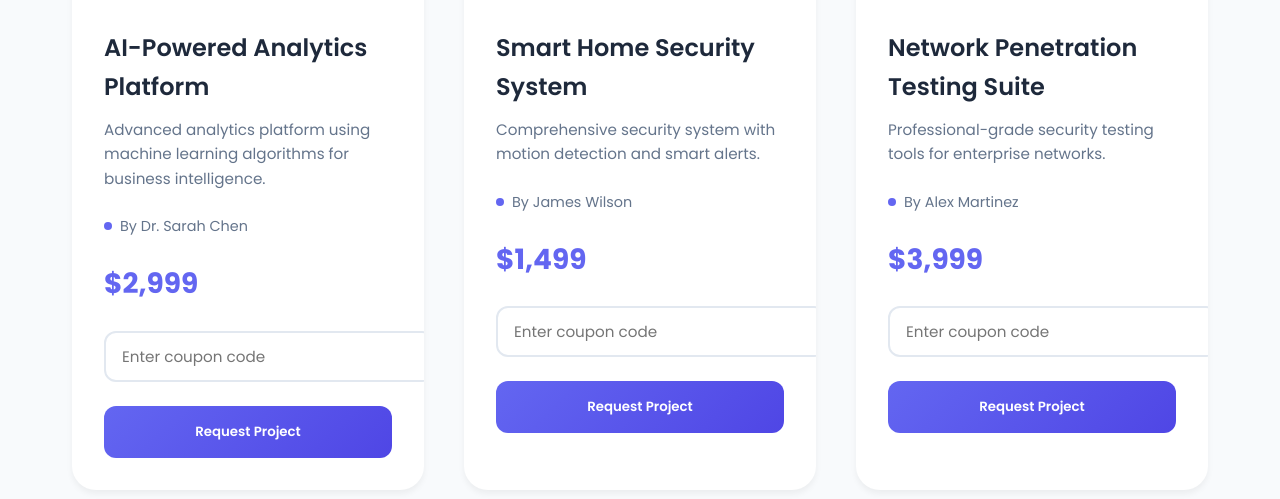
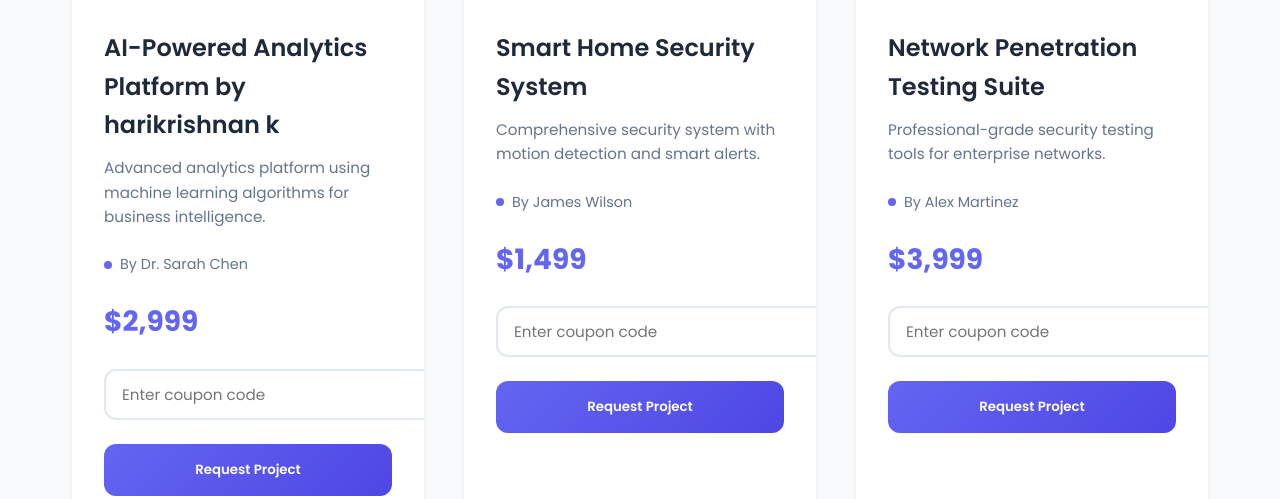
Before and after one commit to projecthari2025/edge_lab.com, a plain HTML site: page index.html in a window 1280 px wide. Shown: the part 588-1087 px from the top of the page. Drawn offline with Linux system fonts and the light colour scheme.

Commit message:
Update index.html

```diff
--- a/index.html
+++ b/index.html
@@ -382,7 +382,7 @@
         const projects = [
             {
                 id: 1,
-                name: "AI-Powered Analytics Platform",
+                name: "AI-Powered Analytics Platform by harikrishnan k ",
                 category: "software",
                 images: [
                     "https://images.unsplash.com/photo-1551288049-bebda4e38f71?auto=format&fit=crop&w=1200&q=80",
```
